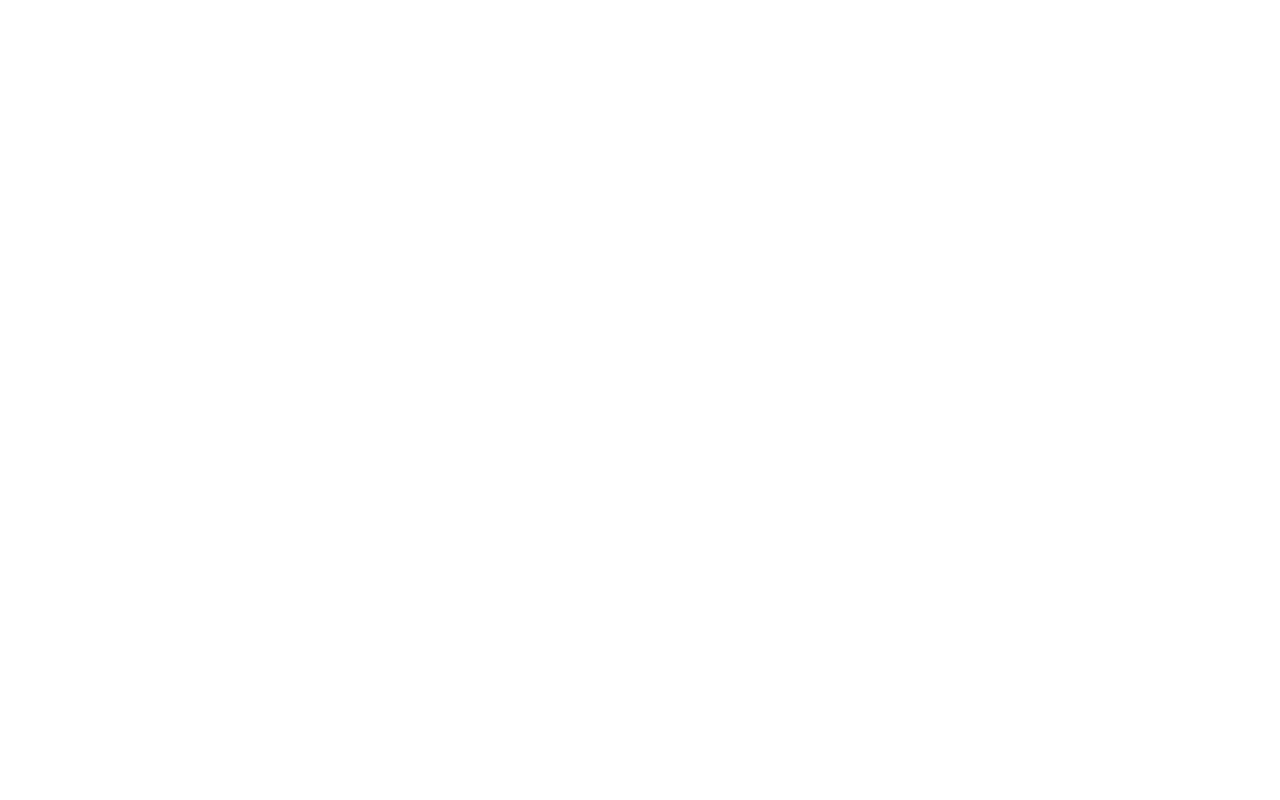
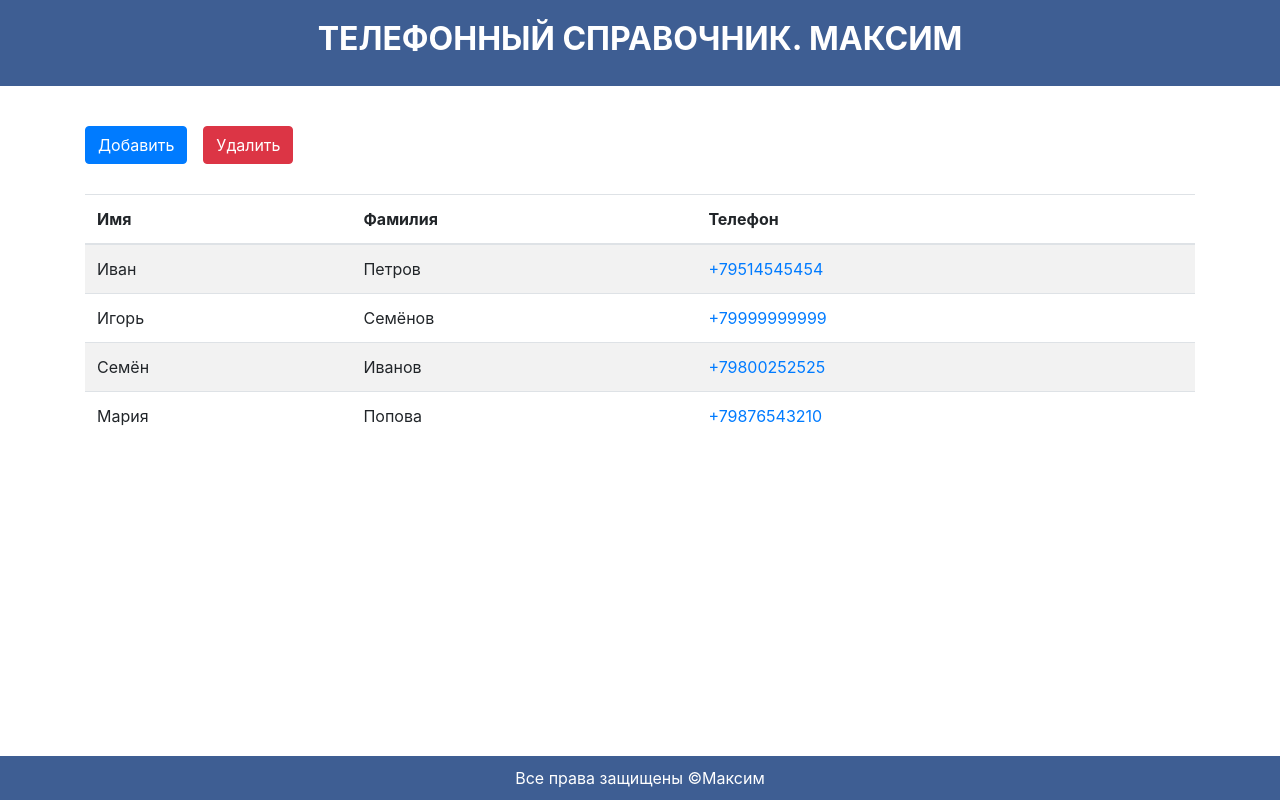
Before and after one commit to helpMeRise/methed_phonebook, a plain HTML site: page index.html in a window 1280 px wide. Drawn offline with nearby package versions, Linux system fonts and the light colour scheme.

Commit message:
Выполнил задание четвертого урока второго модуля

```diff
--- a/index.html
+++ b/index.html
@@ -12,10 +12,20 @@
   <link rel="stylesheet" href="https://cdnjs.cloudflare.com/ajax/libs/bootstrap/4.6.1/css/bootstrap.min.css">
   <link rel="stylesheet" href="phonebook/css/style.css">
 
+  <script src="phonebook/script/script.js" defer></script>
+
+  <script>
+    document.addEventListener('DOMContentLoaded', () => {
+      phoneBookInit('#app', 'Максим');
+    });
+  </script>
 </head>
 
 <body>
 
+  <div id="app"></div>
+
+
 </body>
 
 </html>
--- /dev/null
+++ b/phonebook/script/script.js
@@ -0,0 +1,234 @@
+'use strict';
+
+const data = [
+  {
+    name: 'Иван',
+    surname: 'Петров',
+    phone: '+79514545454',
+  },
+  {
+    name: 'Игорь',
+    surname: 'Семёнов',
+    phone: '+79999999999',
+  },
+  {
+    name: 'Семён',
+    surname: 'Иванов',
+    phone: '+79800252525',
+  },
+  {
+    name: 'Мария',
+    surname: 'Попова',
+    phone: '+79876543210',
+  },
+];
+
+{
+  const createContainer = () => {
+    const container = document.createElement('div');
+    container.classList.add('container');
+    return container;
+  };
+
+  const createHeader = () => {
+    const header = document.createElement('header');
+    header.classList.add('header');
+
+    const headerContainer = createContainer();
+    header.append(headerContainer);
+
+    header.headerContainer = headerContainer;
+
+    return header;
+  };
+
+  const createLogo = title => {
+    const h1 = document.createElement('h1');
+    h1.classList.add('logo');
+    h1.textContent = `Телефонный справочник. ${title}`;
+
+    return h1;
+  };
+
+  const createMain = () => {
+    const main = document.createElement('main');
+
+    const mainContainer = createContainer();
+    main.append(mainContainer);
+    main.mainContainer = mainContainer;
+
+    return main;
+  };
+
+  const createButtonsGroup = params => {
+    const btnWrapper = document.createElement('div');
+    btnWrapper.classList.add('btn-wrapper');
+
+    const btns = params.map(({className, type, text}) => {
+      const button = document.createElement('button');
+      button.type = type;
+      button.textContent = text;
+      button.className = className;
+
+      return button;
+    });
+    btnWrapper.append(...btns);
+
+    return {
+      btnWrapper,
+      btns,
+    };
+  };
+
+  const createTable = () => {
+    const table = document.createElement('table');
+    table.classList.add('table', 'table-striped');
+
+    const thead = document.createElement('thead');
+    thead.insertAdjacentHTML('beforeend', `
+      <tr>
+        <th class="delete">Удалить</th>
+        <th>Имя</th>
+        <th>Фамилия</th>
+        <th>Телефон</th>
+      </tr>
+    `);
+
+    const tbody = document.createElement('tbody');
+
+    table.append(thead, tbody);
+    table.tbody = tbody;
+
+    return table;
+  };
+
+  const createForm = () => {
+    const overlay = document.createElement('div');
+    overlay.classList.add('form-overlay');
+
+    const form = document.createElement('form');
+    form.classList.add('form');
+    form.insertAdjacentHTML('beforeend', `
+      <button class="close" type="button"></button>
+      <h2 class="form-title">Добавить контакт</h2>
+      <div class="form-group">
+        <label class="form-label" for="name">Имя:</label>
+        <input class="form-input" name="name" type="text"
+          id="name" required>
+      </div>
+      <div class="form-group">
+        <label class="form-label" for="surname">Фамилия:</label>
+        <input class="form-input" name="surname" type="text"
+          id="surname" required>
+      </div>
+      <div class="form-group">
+        <label class="form-label" for="phone">Телефон:</label>
+        <input class="form-input" name="phone" type="number"
+          id="phone" required>
+      </div>
+    `);
+
+    const buttonGroup = createButtonsGroup([
+      {
+        className: 'btn btn-primary mr-3',
+        type: 'submit',
+        text: 'Добавить',
+      },
+      {
+        className: 'btn btn-danger',
+        type: 'reset',
+        text: 'Отмена',
+      },
+    ]);
+
+    form.append(...buttonGroup.btns);
+
+    overlay.append(form);
+
+    return {
+      overlay,
+      form,
+    };
+  };
+
+  const createFooter = () => {
+    const footer = document.createElement('footer');
+    footer.classList.add('footer');
+    footer.textContent = 'Все права защищены ©Максим';
+
+    return footer;
+  };
+
+  const renderPhoneBook = (app, title) => {
+    const header = createHeader();
+    const logo = createLogo(title);
+    const main = createMain();
+    const buttonGroup = createButtonsGroup([
+      {
+        className: 'btn btn-primary mr-3',
+        type: 'button',
+        text: 'Добавить',
+      },
+      {
+        className: 'btn btn-danger',
+        type: 'button',
+        text: 'Удалить',
+      },
+    ]);
+    const table = createTable();
+    const form = createForm();
+    const footer = createFooter();
+
+    header.headerContainer.append(logo);
+    main.mainContainer.append(buttonGroup.btnWrapper, table, form.overlay);
+    app.append(header, main, footer);
+
+    return {
+      list: table.tbody,
+    };
+  };
+
+  const createRow = ({name: firstName, surname, phone}) => {
+    const tr = document.createElement('tr');
+
+    const tdDel = document.createElement('td');
+    tdDel.classList.add('delete');
+    const buttonDel = document.createElement('button');
+    buttonDel.classList.add('del-icon');
+    tdDel.append(buttonDel);
+
+    const tdName = document.createElement('td');
+    tdName.textContent = firstName;
+
+    const tdSurname = document.createElement('td');
+    tdSurname.textContent = surname;
+
+    const tdPhone = document.createElement('td');
+    const phoneLink = document.createElement('a');
+    phoneLink.href = `tel:${phone}`;
+    phoneLink.textContent = phone;
+
+    tdPhone.append(phoneLink);
+
+    tr.append(tdDel, tdName, tdSurname, tdPhone);
+
+    return tr;
+  };
+
+  const renderContacts = (elem, data) => {
+    const allRow = data.map(createRow);
+    elem.append(...allRow);
+  };
+
+  const init = (selectorApp, title) => {
+    const app = document.querySelector(selectorApp);
+    const phoneBook = renderPhoneBook(app, title);
+
+    const {list} = phoneBook;
+
+    renderContacts(list, data);
+    //  Функционал
+  };
+
+  window.phoneBookInit = init;
+}
```
